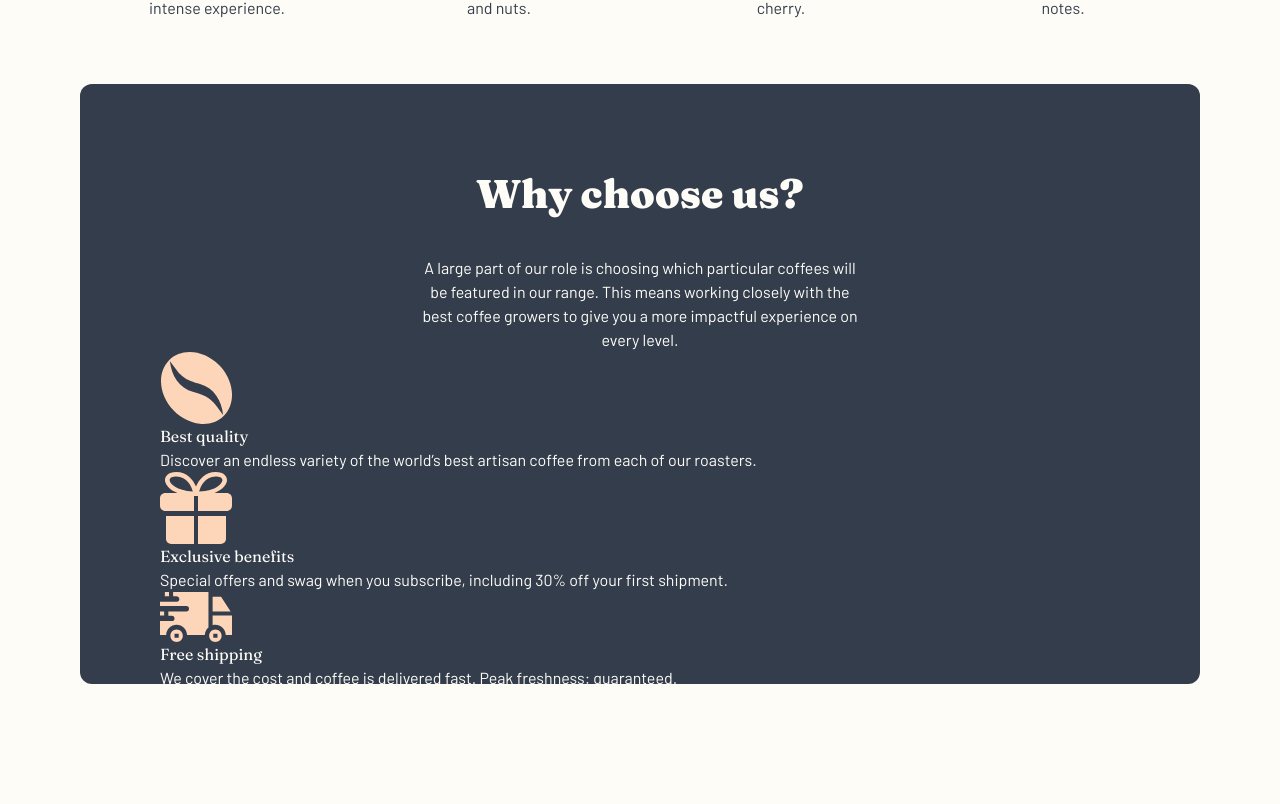
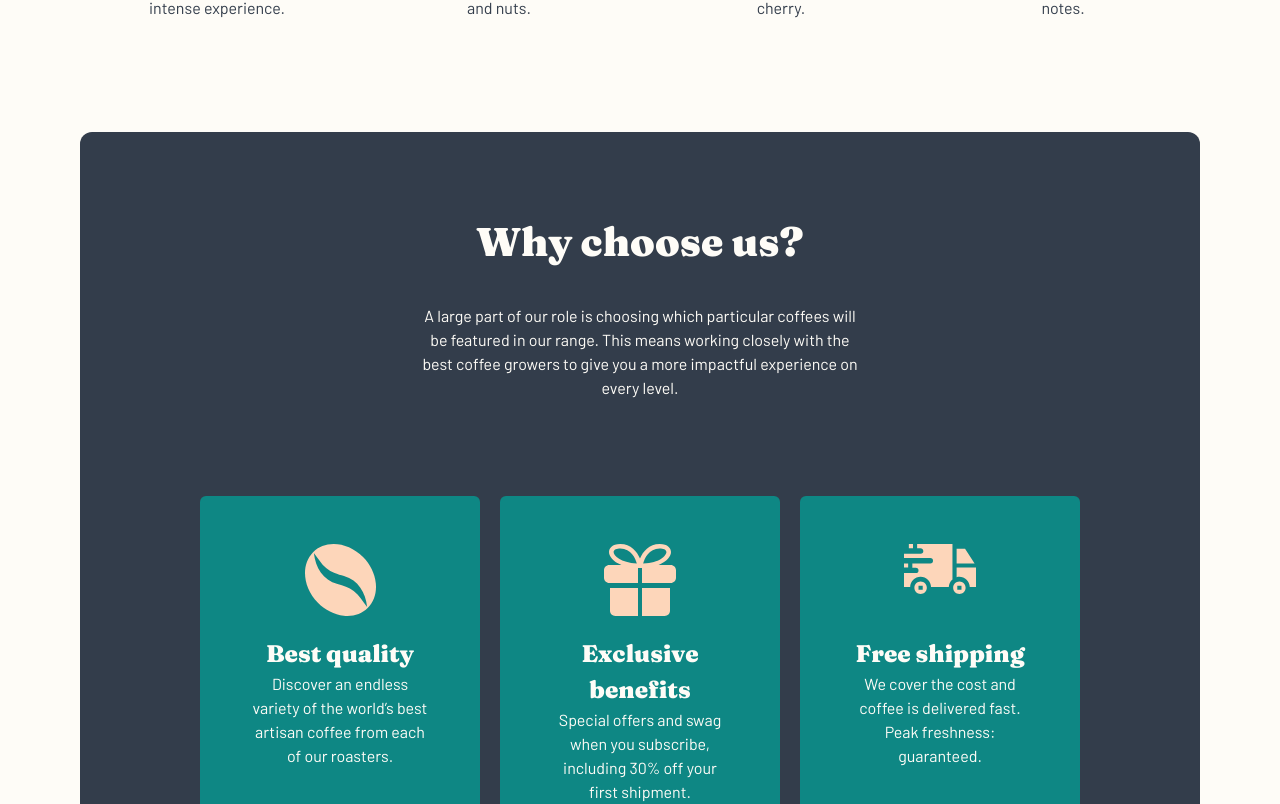
Before and after one commit to d-zucho/mycoffee, a Next.js app: page / in a window 1280 px wide. Shown: the part 1080-1884 px from the top of the page. Before the commit the page ends 1770 px from the top, so only its background shows below. Built offline with nearby package versions, Linux system fonts and the light colour scheme.

Commit message:
add why us section

```diff
--- a/src/components/WhyFact.tsx
+++ b/src/components/WhyFact.tsx
@@ -6,10 +6,20 @@ type Props = {
 
 function WhyFact({ title, description, image }: Props) {
   return (
-    <article>
-      <img src={image} alt='' />
-      <h3>{title}</h3>
-      <p>{description}</p>
+    <article className='bg-cyan md:flex items-center  lg:items-start lg:block p-12 rounded-md min-h-[180px]'>
+      <div className='pb-12 md:pb-0 lg:pb-12 md:pr-6 lg:pr-0 h-[72px]'>
+        <img
+          src={image}
+          alt=''
+          height={72}
+          // width={60}
+          className='f flex-shrink-0 flex-grow-0 mx-auto mt-auto'
+        />
+      </div>
+      <div className='text-center md:text-left lg:text-center md:flex-1 mt-5'>
+        <h3 className='text-header-4 font-black'>{title}</h3>
+        <p>{description}</p>
+      </div>
     </article>
   )
 }
--- a/src/components/WhyUs.tsx
+++ b/src/components/WhyUs.tsx
@@ -11,12 +11,12 @@ type Props = {
 
 function WhyUs({ facts }: Props) {
   return (
-    <section>
-      <MaxWidthWrapper className='text-cream'>
-        <div className='bg-greyblue rounded-xl h-[600px] p-20'>
+    <section className='relative pt-12'>
+      <MaxWidthWrapper className='text-cream relative'>
+        <div className='bg-greyblue rounded-xl  p-20 relative'>
           <div className='space-y-8 text-center'>
             <h2 className='text-header-2 font-black'>Why choose us?</h2>
-            <p className='max-w-md mx-auto'>
+            <p className='max-w-md mx-auto mt-10'>
               A large part of our role is choosing which particular coffees will
               be featured in our range. This means working closely with the best
               coffee growers to give you a more impactful experience on every
@@ -26,9 +26,9 @@ function WhyUs({ facts }: Props) {
 
           {/* next */}
           {/* facts container */}
-          <div>
-            {facts.map((fact) => (
-              <WhyFact key={fact.title} {...fact} />
+          <div className='p-10 grid w-full gap-5 grid-cols-1 lg:grid-cols-3 md:grid-rows-1 pt-20 md:mt-4'>
+            {facts.map((fact, index) => (
+              <WhyFact key={index} {...fact} />
             ))}
           </div>
         </div>
```
